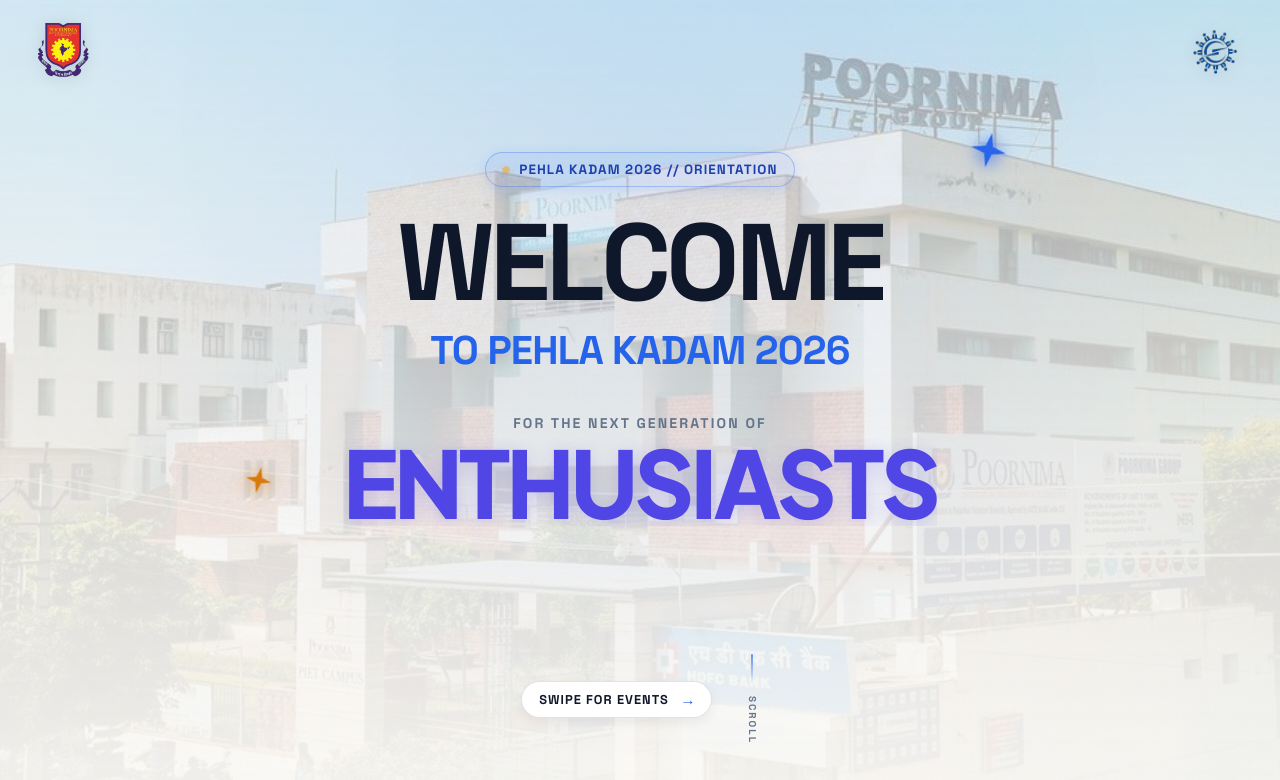
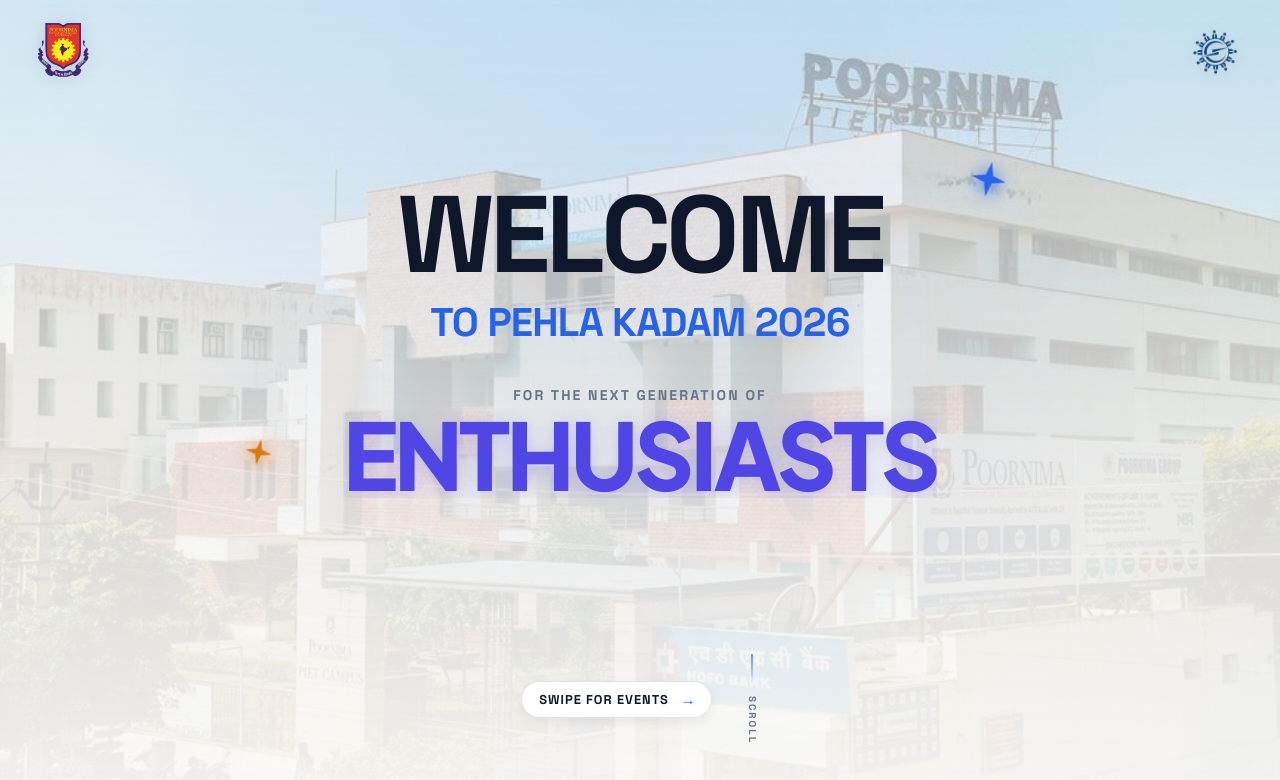
Before and after one commit to chestnutensign45875/orientation-2026, a React (Vite) app: page /about in a window 1280 px wide. Shown: the top 780 px of the page. Built offline with nearby package versions, Linux system fonts and the light colour scheme.

Commit message:
fixed somethings

```diff
--- a/src/App.jsx
+++ b/src/App.jsx
@@ -1,7 +1,6 @@
 import { Navigate, Route, Routes } from 'react-router-dom'
 import { Analytics } from '@vercel/analytics/react'
 import SwipeContainer from './components/SwipeContainer'
-import ComingSoon from './pages/ComingSoon'
 import About from './pages/About'
 import Events from './pages/Events'
 import Map from './pages/Map'
@@ -17,18 +16,21 @@
  */
 function App() {
   return (
-    <Routes>
-      {/* Temporary landing page — swap with Navigate to="/about" when ready */}
-      <Route path="/" element={<ComingSoon />} />
+    <>
+      <Routes>
+        {/* Root route / defaults directly to the About page swipe shell */}
+        <Route path="/" element={<Navigate to="/about" replace />} />
 
-      {/* Swipe shell containing About (default), Events, and Map */}
-      <Route path="/about" element={<SwipeContainer pages={pages} />} />
-      <Route path="/events" element={<SwipeContainer pages={pages} />} />
-      <Route path="/map" element={<SwipeContainer pages={pages} />} />
+        {/* Swipe container routes */}
+        <Route path="/about" element={<SwipeContainer pages={pages} />} />
+        <Route path="/events" element={<SwipeContainer pages={pages} />} />
+        <Route path="/map" element={<SwipeContainer pages={pages} />} />
 
-      {/* Fallback to landing page */}
-      <Route path="*" element={<Navigate to="/" replace />} />
-    </Routes>
+        {/* Fallback unknown paths to /about */}
+        <Route path="*" element={<Navigate to="/about" replace />} />
+      </Routes>
+      <Analytics />
+    </>
   )
 }
 
--- a/src/pages/About.jsx
+++ b/src/pages/About.jsx
@@ -50,11 +50,6 @@
             </div>
             <div className="page-sparkle page-sparkle--amber" style={{ bottom: '20px', left: '-10px' }}>
               <SparkleSvg size={24} />
-            </div>
-
-            <div className="page-eyebrow">
-              <span className="page-eyebrow__dot" />
-              <span>PEHLA KADAM 2026 // ORIENTATION</span>
             </div>
 
             <div className="page-welcome">
```
